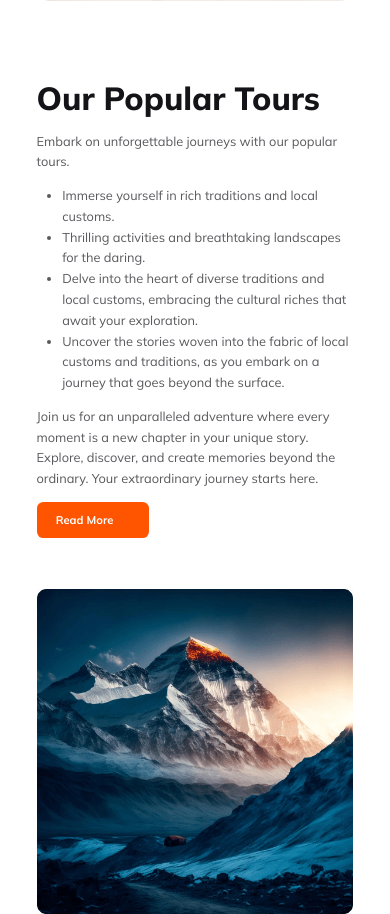
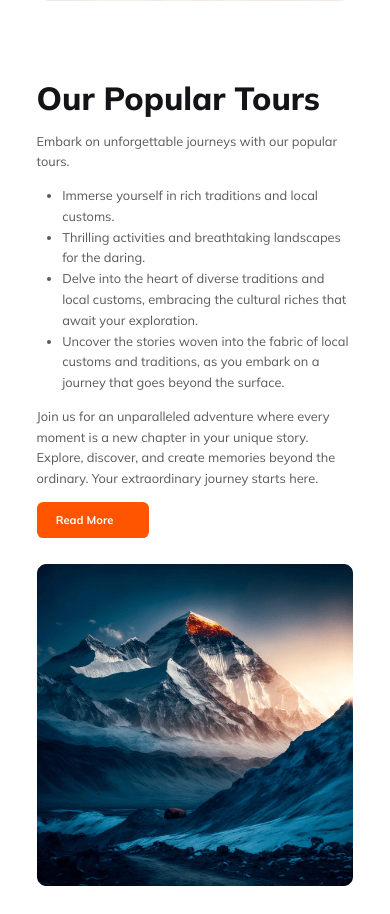
Before and after one commit to sifat2626/Hero-Travel, a plain HTML site: page index.html in a window 390 px wide. Shown: the part 657-1571 px from the top of the page. Drawn offline with nearby package versions, Linux system fonts and the light colour scheme.

Commit message:
popular responsive fixed

```diff
--- a/styles/style.css
+++ b/styles/style.css
@@ -190,9 +190,9 @@ body {
 
 .popular-content-box {
   display: grid;
-  align-items: stretch;
+  /* align-items: stretch; */
   grid-template-columns: 1fr 1fr;
-  gap: 6.4rem;
+  gap: 3.2rem;
 }
 
 .popular-text-box {
@@ -200,8 +200,8 @@ body {
   flex-direction: column;
   gap: 1.6rem;
   align-items: flex-start;
-  /* justify-content: space-between; */
-  width: 100%;
+  justify-content: space-between;
+  /* width: 100%; */
   flex: 1;
 }
 
@@ -209,9 +209,9 @@ body {
   padding-left: 3.2rem;
 }
 
-.popular-img-box {
+/* .popular-img-box {
   height: 100%;
-}
+} */
 
 .popular-img-box img {
   width: 100%;
@@ -731,6 +731,14 @@ body {
     gap: 1.6rem;
   }
 
+  .popular-content-box {
+    grid-template-columns: 3fr 2fr;
+  }
+  .popular-img-box img {
+    /* width: 100%; */
+    height: auto;
+  }
+
   .video-title {
     max-width: 48rem;
     font-size: 2.4rem;
```
